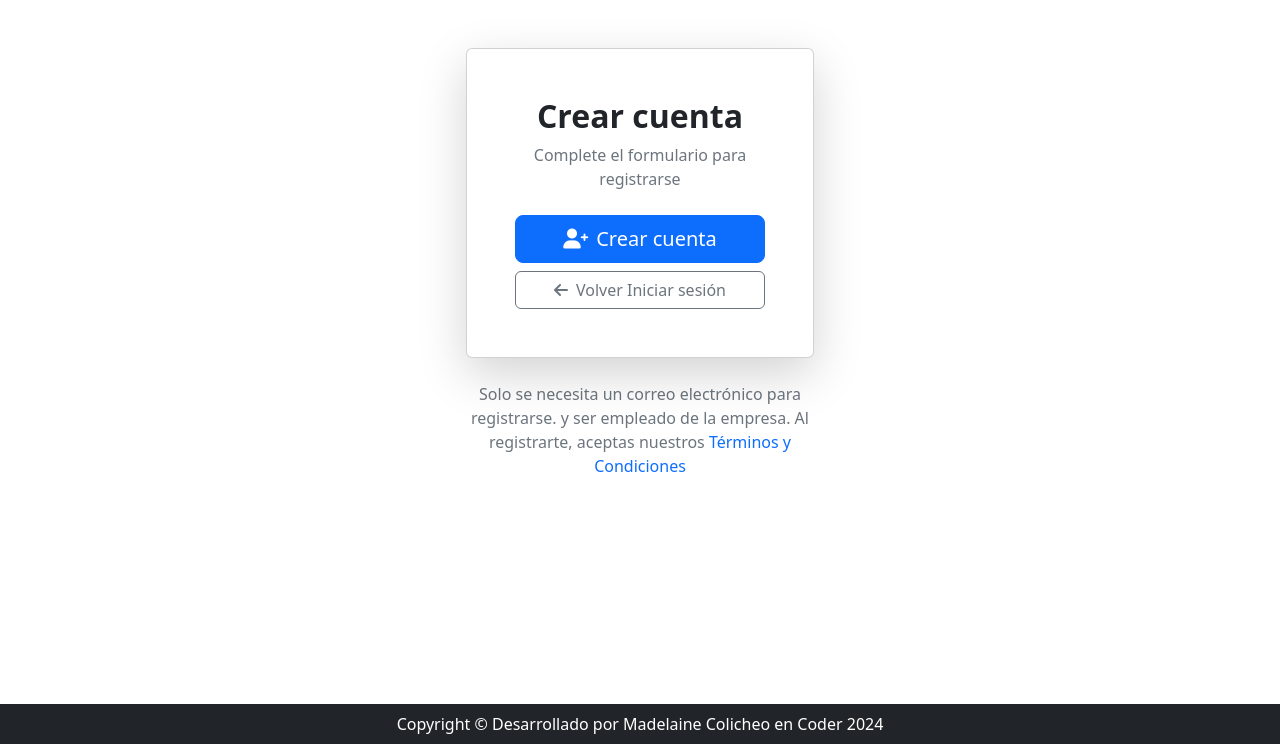
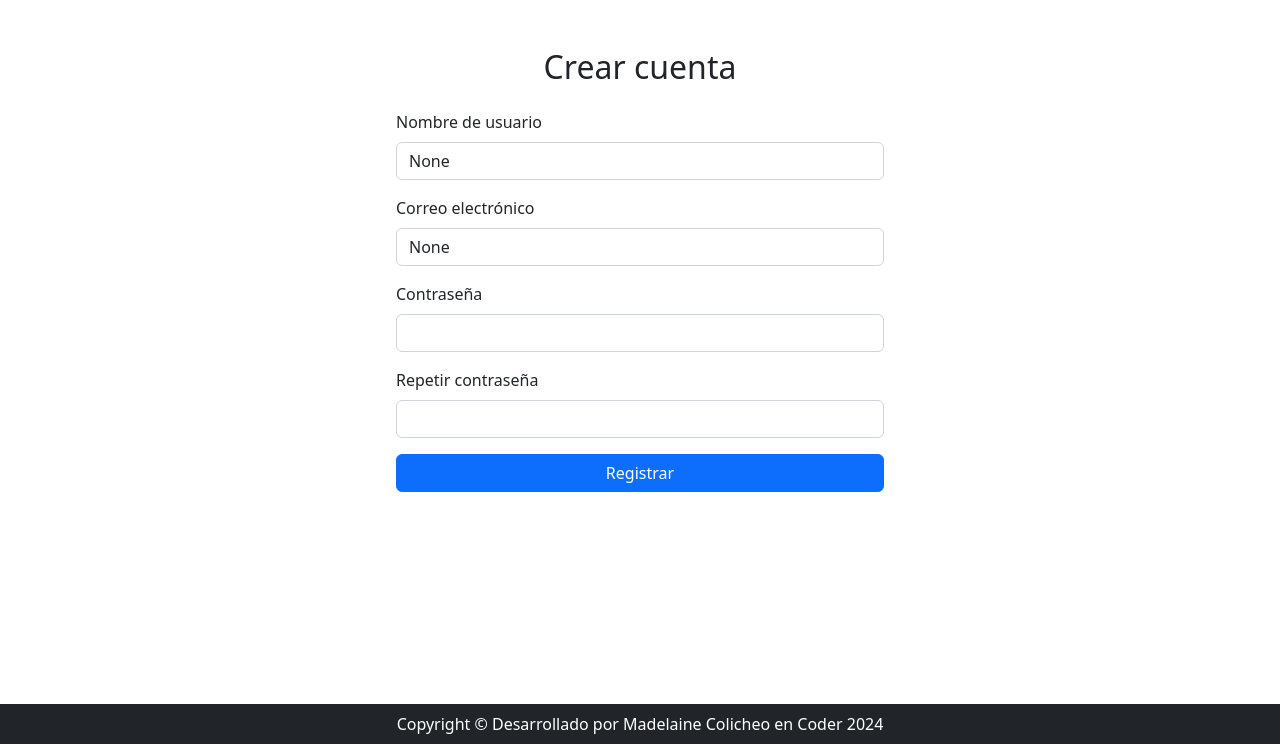
Before and after one commit to MadelaineColicheo/coder-Madelaine, a Django app: page /register/ in a window 1280 px wide. Shown: the part 56-800 px from the top of the page. Run offline with Django 5.2, Linux system fonts and the light colour scheme; some libraries are stand-ins or nearby versions.

Commit message:
Mejorando el login y detalles de producto

```diff
--- a/src/app/forms.py
+++ b/src/app/forms.py
@@ -15,3 +15,8 @@
     class Meta:
         model = Producto
         fields = ['nombre', 'descripcion', 'precio', 'disponibilidad', 'imagen']
+
+class CustomUserCreationForm(UserCreationForm):
+    class Meta:
+        model = User
+        fields = ['username', 'email', 'first_name', 'last_name']
--- a/src/app/templates/app/base.html
+++ b/src/app/templates/app/base.html
@@ -5,34 +5,43 @@
 <head>
     <meta charset="utf-8" />
     <meta name="viewport" content="width=device-width, initial-scale=1, shrink-to-fit=no" />
-        <meta name="description" content="" />
-        <meta name="author" content="" />
+    <meta name="description" content="Fábrica de masas Camila, productos artesanales y deliciosos." />
+    <meta name="author" content="Equipo Camila" />
     <title>
         {% block title %}
-                Fabrica de masas Camila
+            Fábrica de masas Camila
         {% endblock title %}
     </title>
+    <!-- Icono del sitio -->
+    <link rel="icon" type="image/x-icon" href="{% static 'app/assets/icon.png' %}" />
+    <!-- CSS de Font Awesome -->
     <link href="https://cdnjs.cloudflare.com/ajax/libs/font-awesome/6.0.0/css/all.min.css" rel="stylesheet">
-        <link rel="icon" type="image/x-icon" href="{% static 'app/assets/icon.png' %}" />
+    <!-- Estilos personalizados -->
     <link href="{% static 'app/css/styles.css' %}" rel="stylesheet" />
 </head>
 <body>
-        {% include 'app/componentes/navbar.html' %}                                                                                                                                                                                                        <!-- Responsive navbar-->
-        <div class="container px-4 px-lg-5">
+    <!-- Navbar -->
+    {% include 'app/componentes/navbar.html' %}
+
+    <!-- Contenido principal -->
+    <main class="container px-4 px-lg-5">
         {% if messages %}
             {% for message in messages %}
-                    <div class="alert alert-{{ message.tags }} fade show" role="alert"">
+                <div class="alert alert-{{ message.tags }} alert-dismissible fade show" role="alert">
                     {{ message }}
-                        <button type="button" class="btn-close" data-bs-dismiss="alert" aria-label="Close"></button>
+                    <button type="button" class="btn-close" data-bs-dismiss="alert" aria-label="Cerrar"></button>
                 </div>
             {% endfor %}
         {% endif %}
 
         {% block content %}
+        {% endblock content %}
+    </main>
 
-            {% endblock content %}
-        </div>
+    <!-- Footer -->
     {% include 'app/componentes/footer.html' %}
+
+    <!-- Scripts -->
     {% block script %}
         <script src="https://cdn.jsdelivr.net/npm/bootstrap@5.2.3/dist/js/bootstrap.bundle.min.js"></script>
         <script src="{% static 'app/js/scripts.js' %}"></script>
--- a/src/app/templates/app/componentes/navbar.html
+++ b/src/app/templates/app/componentes/navbar.html
@@ -1,23 +1,43 @@
-
 {% load static %}
 <nav class="navbar navbar-expand-lg navbar-dark bg-dark">
     <div class="container px-5">
+        <!-- Logo de la barra de navegación -->
         <a class="navbar-brand" href="{% url 'app:index' %}">Fábrica de masas</a>
-        <button class="navbar-toggler" type="button" data-bs-toggle="collapse" data-bs-target="#navbarSupportedContent" aria-controls="navbarSupportedContent" aria-expanded="false" aria-label="Toggle navigation"><span class="navbar-toggler-icon"></span></button>
+
+        <!-- Botón para dispositivos móviles -->
+        <button class="navbar-toggler" type="button" data-bs-toggle="collapse" data-bs-target="#navbarSupportedContent" aria-controls="navbarSupportedContent" aria-expanded="false" aria-label="Abrir menú de navegación">
+            <span class="navbar-toggler-icon"></span>
+        </button>
+
+        <!-- Menú de navegación -->
         <div class="collapse navbar-collapse" id="navbarSupportedContent">
             <ul class="navbar-nav ms-auto mb-2 mb-lg-0">
-                <li class="nav-item"><a class="nav-link" href="{% url 'app:index' %}">Inicio</a></li>
-                <li class="nav-item"><a class="nav-link" href="{% url 'app:productos' %}">Productos</a></li>
-                <li class="nav-item"><a class="nav-link" href="{% url 'app:about' %}">Acerca de mí</a></li>
+                <!-- Enlace al inicio -->
+                <li class="nav-item">
+                    <a class="nav-link {% if request.resolver_match.url_name == 'index' %}active{% endif %}" href="{% url 'app:index' %}" aria-current="page">Inicio</a>
+                </li>
+                <!-- Enlace a productos -->
+                <li class="nav-item">
+                    <a class="nav-link {% if request.resolver_match.url_name == 'productos' %}active{% endif %}" href="{% url 'app:productos' %}">Productos</a>
+                </li>
+                <!-- Enlace a Acerca de mí -->
+                <li class="nav-item">
+                    <a class="nav-link {% if request.resolver_match.url_name == 'about' %}active{% endif %}" href="{% url 'app:about' %}">Acerca de mí</a>
+                </li>
+                <!-- Lógica de autenticación -->
                 {% if user.is_authenticated %}
+                    <!-- Botón para cerrar sesión -->
                     <li class="nav-item">
-                        <form action="{% url 'app:logout' %}" method="post" style="display: inline;">
+                        <form action="{% url 'app:logout' %}" method="post">
                             {% csrf_token %}
-                            <button class="nav-link btn btn-link" type="submit" >Cerrar sesión</button>
+                            <button class="btn nav-link text-white" type="submit">Cerrar sesión</button>
                         </form>
                     </li>
                 {% else %}
-                    <li class="nav-item"><a class="nav-link" href="{% url 'app:login' %}">Iniciar sesión</a></li>
+                    <!-- Enlace para iniciar sesión -->
+                    <li class="nav-item">
+                        <a class="nav-link {% if request.resolver_match.url_name == 'login' %}active{% endif %}" href="{% url 'app:login' %}">Iniciar sesión</a>
+                    </li>
                 {% endif %}
             </ul>
         </div>
--- a/src/app/templates/app/register.html
+++ b/src/app/templates/app/register.html
@@ -1,63 +1,81 @@
-{% extends 'app/base.html' %}
+{% load static %}
 
-{% load widget_tweaks %}
+<!DOCTYPE html>
+<html lang="es">
+<head>
+    <meta charset="UTF-8">
+    <meta name="viewport" content="width=device-width, initial-scale=1, shrink-to-fit=no">
+    <title>Registrar cuenta - Fábrica de masas</title>
+    <link href="https://cdnjs.cloudflare.com/ajax/libs/font-awesome/6.0.0/css/all.min.css" rel="stylesheet">
+    <link rel="icon" type="image/x-icon" href="{% static 'app/assets/favicon.ico' %}">
+    <link href="https://cdn.jsdelivr.net/npm/bootstrap@5.2.3/dist/css/bootstrap.min.css" rel="stylesheet">
+    <link href="{% static 'app/css/styles.css' %}" rel="stylesheet">
+</head>
+<body>
 
-{% block content %}
-    <div class="container py-5">
+    {% include 'app/componentes/navbar.html' %}
+
+    <!-- Formulario de Registro -->
+    <div class="container my-5">
         <div class="row justify-content-center">
-            <div class="col-md-8 col-lg-6">
-                <div class="card shadow-lg">
-                    <div class="card-body p-5">
-                        <div class="text-center mb-4">
-                            <h2 class="fw-bold">Crear cuenta</h2>
-                            <p class="text-muted">Complete el formulario para registrarse</p>
+            <div class="col-md-6">
+                <h2 class="text-center mb-4">Crear cuenta</h2>
+                <form method="POST">
+                    {% csrf_token %}
+                    <!-- Errores generales -->
+                    {% if form.non_field_errors %}
+                        <div class="alert alert-danger">
+                            {% for error in form.non_field_errors %}
+                                <p>{{ error }}</p>
+                            {% endfor %}
                         </div>
+                    {% endif %}
 
-                        <form method="post" class="needs-validation" novalidate>
-                            {% csrf_token %}
-                            {% for field in form %}
-                                <div class="mb-3">
-                                    <label for="{{ field.id_for_label }}" class="form-label">
-                                        {{ field.label }}
-                                        {% if field.field.required %}
-                                            <span class="text-danger">*</span>
-                                        {% endif %}
-                                    </label>
-                                    {{ field|add_class:"form-control" }}
-                                    {% if field.help_text %}
-                                        <div class="form-text">{{ field.help_text }}</div>
-                                    {% endif %}
-                                    {% for error in field.errors %}
-                                        <div class="invalid-feedback d-block">{{ error }}</div>
-                                    {% endfor %}
-                                </div>
-                            {% endfor %}
+                    <!-- Campo nombre de usuario -->
+                    <div class="mb-3">
+                        <label for="id_username" class="form-label">Nombre de usuario</label>
+                        <input type="text" class="form-control {% if form.username.errors %}is-invalid{% endif %}" id="id_username" name="username" required value="{{ form.username.value }}">
+                        {% for error in form.username.errors %}
+                            <div class="invalid-feedback">{{ error }}</div>
+                        {% endfor %}
+                    </div>
 
-                            <div class="d-grid gap-2">
-                                <button type="submit" class="btn btn-primary btn-lg">
-                                    <i class="fas fa-user-plus me-2"></i>Crear cuenta
-                                </button>
-                                <a href="{% url 'app:login' %}" class="btn btn-outline-secondary">
-                                    <i class="fas fa-arrow-left me-2"></i>Volver Iniciar sesión
-                                </a>
-                            </div>
-                        </form>
+                    <!-- Campo correo electrónico -->
+                    <div class="mb-3">
+                        <label for="id_email" class="form-label">Correo electrónico</label>
+                        <input type="email" class="form-control {% if form.email.errors %}is-invalid{% endif %}" id="id_email" name="email" required value="{{ form.email.value }}">
+                        {% for error in form.email.errors %}
+                            <div class="invalid-feedback">{{ error }}</div>
+                        {% endfor %}
                     </div>
-                </div>
 
-                <div class="text-center mt-4">
-                    <p class="text-muted mb-0">
-                        Solo se necesita un correo electrónico para registrarse. y ser empleado de la empresa.
-                        Al registrarte, aceptas nuestros
-                        <a href="#" class="text-decoration-none">Términos y Condiciones</a>
-                    </p>
-                </div>
+                    <!-- Campo contraseña -->
+                    <div class="mb-3">
+                        <label for="id_password1" class="form-label">Contraseña</label>
+                        <input type="password" class="form-control {% if form.password1.errors %}is-invalid{% endif %}" id="id_password1" name="password1" required>
+                        {% for error in form.password1.errors %}
+                            <div class="invalid-feedback">{{ error }}</div>
+                        {% endfor %}
+                    </div>
+
+                    <!-- Campo repetir contraseña -->
+                    <div class="mb-3">
+                        <label for="id_password2" class="form-label">Repetir contraseña</label>
+                        <input type="password" class="form-control {% if form.password2.errors %}is-invalid{% endif %}" id="id_password2" name="password2" required>
+                        {% for error in form.password2.errors %}
+                            <div class="invalid-feedback">{{ error }}</div>
+                        {% endfor %}
+                    </div>
+
+                    <button type="submit" class="btn btn-primary w-100">Registrar</button>
+                </form>
             </div>
         </div>
     </div>
-{% endblock content %}
 
-{% block extra_head %}
-    <!-- Font Awesome -->
-    <link href="https://cdnjs.cloudflare.com/ajax/libs/font-awesome/6.0.0/css/all.min.css" rel="stylesheet">
-{% endblock extra_head %}
+    {% include 'app/componentes/footer.html' %}
+
+    <script src="https://cdn.jsdelivr.net/npm/bootstrap@5.2.3/dist/js/bootstrap.bundle.min.js"></script>
+    <script src="{% static 'app/js/scripts.js' %}"></script>
+</body>
+</html>
--- a/src/app/views.py
+++ b/src/app/views.py
@@ -1,6 +1,5 @@
-from django.shortcuts import render
+from django.shortcuts import render, get_object_or_404
 
-from django.shortcuts import render, get_object_or_404
 from .models import Producto, Cliente, Pedido
 from django.contrib.auth.views import LoginView, LogoutView
 from django.urls import reverse_lazy
@@ -8,6 +7,30 @@
 from django.utils.decorators import method_decorator
 from django.contrib.auth.decorators import login_required
 from django.views.generic.edit import UpdateView
+from django.shortcuts import redirect
+from django.contrib import messages
+from django.contrib.auth import authenticate
+from django.shortcuts import render, redirect
+from django.contrib import messages
+from django.contrib.auth.forms import AuthenticationForm
+from django.contrib.auth.decorators import login_required
+from django.shortcuts import render, redirect
+from .forms import ProductoForm
+from .forms import CustomUserCreationForm
+
+from django.contrib.auth.models import User
+from django.db.utils import IntegrityError
+
+#user = User.objects.create_user('Madelaiane', 'madelaine@dominio.com', '123456789')
+#user.first_name = 'Madelaine'
+#user.last_name = 'Colicheo'
+#user.save()
+
+
+@login_required
+def protected_view(request):
+    # Vista protegida solo para usuarios autenticados.
+    return render(request, 'app/protected_page.html')
 
 
 def index(request):
@@ -39,16 +62,47 @@
     return render(request, 'app/contact.html')
 
 def login(request):
-    return render(request, 'app/login.html')
+    #user = User.objects.create_user('Madelaiane', 'madelaine@dominio.com', '123456789')
+    if request.method == 'POST':
+        form = AuthenticationForm(request, data=request.POST)
+        if form.is_valid():
+            username = form.cleaned_data.get('username')
+            password = form.cleaned_data.get('password')
+            user = authenticate(username=username, password=password)
+            if user is not None:
+                login(request, user)
+                messages.success(request, "¡Has iniciado sesión exitosamente!")
+                return redirect('app:index')
+            else:
+                messages.error(request, "Nombre de usuario o contraseña incorrectos.")
+        else:
+            messages.error(request, "Formulario inválido.")
+    else:
+        form = AuthenticationForm()
+
+    return render(request, 'app/login.html', {'form': form})
 
 def register(request):
-    return render(request, 'app/register.html')
+    if request.method == 'POST':
+        form = CustomUserCreationForm(request.POST)
+        if form.is_valid():
+            try:
+                form.save()
+                messages.success(request, "¡Cuenta creada exitosamente!")
+                return redirect('app:login')  # Redirigir al login después de crear la cuenta
+            except IntegrityError:
+                messages.error(request, "El nombre de usuario ya está en uso.")
+        else:
+            messages.error(request, "Por favor, corrige los errores del formulario.")
+    else:
+        form = CustomUserCreationForm()
+    return render(request, 'app/register.html', {'form': form})
+
 
 def logout(request):
-    return render(request, 'app/logout.html')
+    messages.success(request, "Has cerrado sesión exitosamente.")
+    return redirect('app:index')
 
-from django.shortcuts import render, redirect
-from .forms import ProductoForm
 
 def producto_nuevo(request):
     if request.method == 'POST':
```
Also changed, not shown: src/app/templates/app/index.html (+30 -8 lines), src/app/templates/app/login.html (added, +65 -0 lines), src/app/templates/app/producto_detalle.html (+38 -0 lines), src/app/templates/app/productos.html (+8 -9 lines), src/db.sqlite3. Lines whose indentation alone changed are shown as unchanged.
